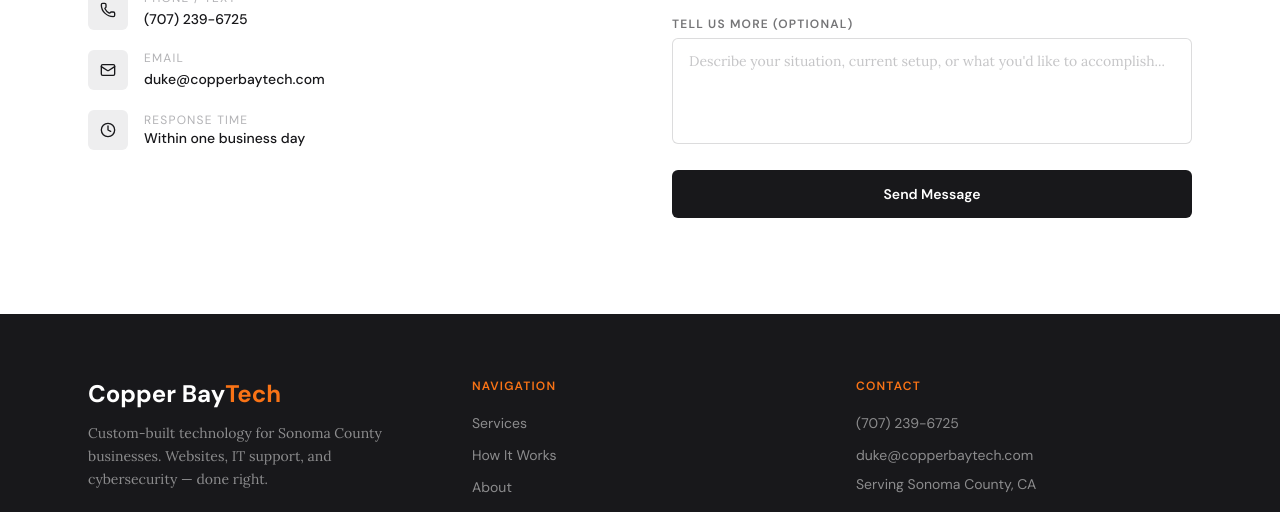
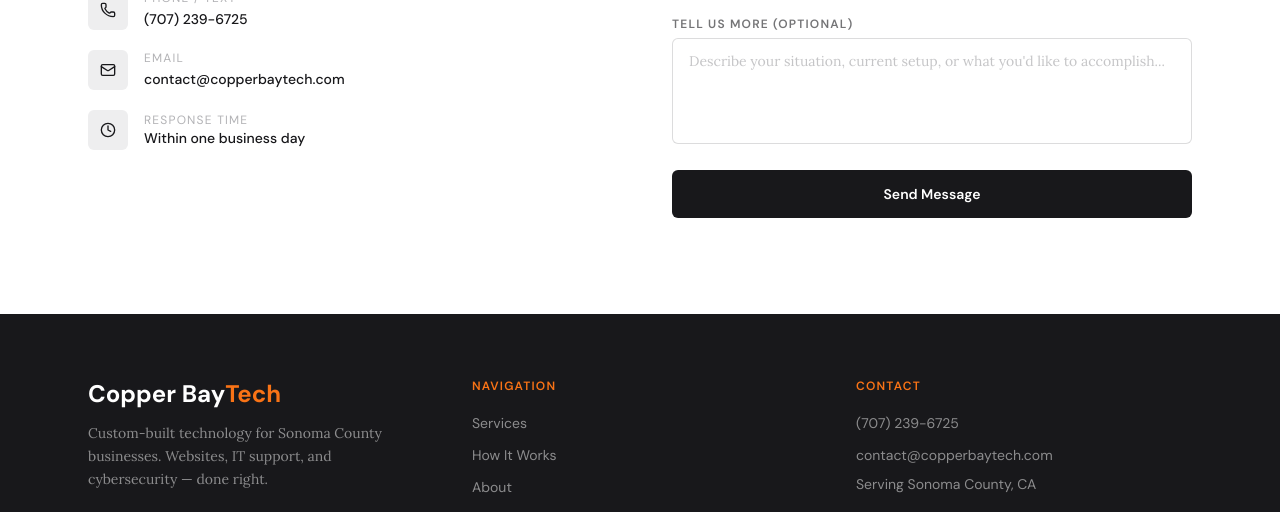
Before and after one commit to Dukotah/Duke, a Next.js app: page / in a window 1280 px wide. Shown: the part 5423-5935 px from the top of the page. Built offline with nearby package versions, Linux system fonts and the light colour scheme.

Commit message:
Replace duke@ with contact@copperbaytech.com across Footer and Contact components

```diff
--- a/src/components/Contact.tsx
+++ b/src/components/Contact.tsx
@@ -119,11 +119,11 @@ export default function Contact() {
                     Email
                   </p>
                   <a
-                    href="mailto:duke@copperbaytech.com"
+                    href="mailto:contact@copperbaytech.com"
                     className="text-sm font-medium text-[#18181B] hover:underline"
                     style={{ fontFamily: "var(--font-heading)" }}
                   >
-                    duke@copperbaytech.com
+                    contact@copperbaytech.com
                   </a>
                 </div>
               </div>
@@ -288,8 +288,8 @@ export default function Contact() {
                     </p>
                     <p className="text-red-600 text-sm" style={{ fontFamily: "var(--font-body)" }}>
                       Please email us directly at{" "}
-                      <a href="mailto:duke@copperbaytech.com" className="underline font-medium">
-                        duke@copperbaytech.com
+                      <a href="mailto:contact@copperbaytech.com" className="underline font-medium">
+                        contact@copperbaytech.com
                       </a>{" "}
                       or call{" "}
                       <a href="tel:+17072396725" className="underline font-medium">
--- a/src/components/Footer.tsx
+++ b/src/components/Footer.tsx
@@ -9,7 +9,7 @@ export default function Footer() {
       "IT consulting, web development, and cybersecurity for Sonoma County businesses.",
     url: "https://copperbaytech.com",
     telephone: "+17072396725",
-    email: "duke@copperbaytech.com",
+    email: "contact@copperbaytech.com",
     address: {
       "@type": "PostalAddress",
       addressLocality: "Petaluma",
@@ -104,11 +104,11 @@ export default function Footer() {
               </li>
               <li>
                 <a
-                  href="mailto:duke@copperbaytech.com"
+                  href="mailto:contact@copperbaytech.com"
                   className="text-sm text-white/50 hover:text-white transition-colors"
                   style={{ fontFamily: "var(--font-heading)" }}
                 >
-                  duke@copperbaytech.com
+                  contact@copperbaytech.com
                 </a>
               </li>
               <li>
```
